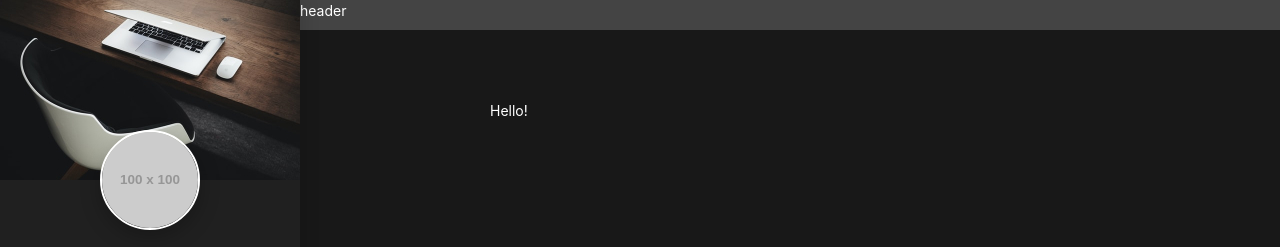
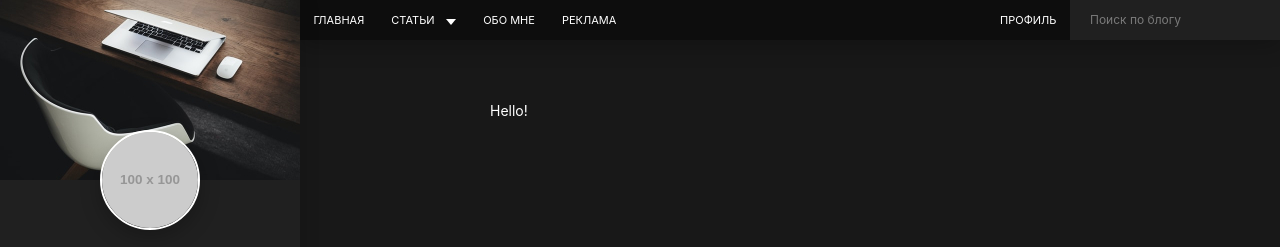
Before and after one commit to RuslanMirets/personal-blog, a website: page src/index.html in a window 1280 px wide. Shown: the top 247 px of the page. Drawn offline with nearby package versions, Linux system fonts and the light colour scheme; files that its build step writes are made by us from their sources; placeholder pictures from the web are drawn by us.

Commit message:
Урок 3

```diff
--- a/src/assets/scss/_vars.scss
+++ b/src/assets/scss/_vars.scss
@@ -1,8 +1,9 @@
 $primary: #202020;
 $secondary: #121212;
 $white: #fff;
-$red: #ED3024;
-$blue: #3137C9;
+$black: #000;
+$red: #ed3024;
+$blue: #3137c9;
 
 $z-index-sidebar: 1000;
 $z-index-header: 1000;
--- a/src/assets/scss/blocks/header.scss
+++ b/src/assets/scss/blocks/header.scss
@@ -1,9 +1,20 @@
 .header {
+    display: flex;
     width: calc(100% - #{$sidebar-width});
-    height: 30px;
-    background-color: #444;
+    background-color: #0d0d0d;
+    box-shadow: 0 5px 22px rgba($black, 0.25);
     position: fixed;
     top: 0;
     right: 0;
     z-index: $z-index-header;
 }
+
+.header__left {
+    width: 60%;
+}
+
+.header__right {
+    width: 40%;
+    display: flex;
+    justify-content: flex-end;
+}
--- /dev/null
+++ b/src/assets/scss/blocks/nav.scss
@@ -0,0 +1,43 @@
+.nav__list {
+    display: flex;
+}
+
+.nav__item {
+    position: relative;
+    &:hover {
+        .nav__link {
+            background-color: $blue;
+        }
+        > .subnav {
+            display: block;
+        }
+    }
+}
+
+.nav__link {
+    display: block;
+    padding: 1.35rem;
+    font-size: 1.1rem;
+    line-height: 1.2;
+    text-transform: uppercase;
+    color: $white;
+    text-decoration: none;
+    transition: background-color 0.2s linear;
+
+    &.has-subnav {
+        position: relative;
+        padding-right: 3.5rem;
+        &::after {
+            content: "";
+            display: block;
+            margin-top: 2px;
+            border-style: solid;
+            border-width: 6px 5px 0 5px;
+            border-color: $white transparent transparent transparent;
+            position: absolute;
+            top: 50%;
+            right: 1.35rem;
+            transform: translateY(-50%);
+        }
+    }
+}
--- /dev/null
+++ b/src/assets/scss/blocks/search.scss
@@ -0,0 +1,19 @@
+.search {
+    width: 100%;
+    max-width: 21rem;
+    background-color: $primary;
+}
+.search__input {
+    display: block;
+    width: 100%;
+    padding: 1.2rem 2rem;
+    background: transparent;
+    border: none;
+    font-family: inherit;
+    font-size: 1.2rem;
+    color: $white;
+
+    &::placeholder {
+        color: rgba($white, 0.4);
+    }
+}
--- /dev/null
+++ b/src/assets/scss/blocks/subnav.scss
@@ -0,0 +1,24 @@
+.subnav {
+    display: none;
+    width: 16.5rem;
+    padding: 0.5rem 0;
+    background-color: $blue;
+    border-radius: 0 0 5px 5px;
+    box-shadow: 0 6px 8px rgba($black, 0.2);
+    position: absolute;
+    top: 100%;
+    left: 0;
+}
+
+.subnav__link {
+    display: block;
+    padding: 0.45rem 1.2rem;
+    font-size: 1.2rem;
+    color: $white;
+    text-decoration: none;
+    transition: background-color 0.2s ease-in-out;
+
+    &:hover {
+        background-color: darken($blue, 5%);
+    }
+}
--- a/src/assets/scss/style.scss
+++ b/src/assets/scss/style.scss
@@ -22,6 +22,9 @@ body {
 
 @import "blocks/page";
 @import "blocks/header";
+@import "blocks/nav";
+@import "blocks/subnav";
+@import "blocks/search";
 @import "blocks/sidebar";
 @import "blocks/main";
 @import "blocks/container";
--- a/src/partials/header.html
+++ b/src/partials/header.html
@@ -1 +1,43 @@
-<header class="header">header</header>
+<header class="header">
+    <div class="header__left">
+        <nav class="nav">
+            <ul class="nav__list">
+                <li class="nav__item">
+                    <a class="nav__link" href="#">Главная</a>
+                </li>
+                <li class="nav__item">
+                    <a class="nav__link has-subnav" href="#">Статьи</a>
+                    <ul class="subnav">
+                        <li>
+                            <a class="subnav__link" href="#">Создание сайтов</a>
+                        </li>
+                        <li>
+                            <a class="subnav__link" href="#">Интернет-маркетинг</a>
+                        </li>
+                        <li>
+                            <a class="subnav__link" href="#">Продвижение видео</a>
+                        </li>
+                    </ul>
+                </li>
+                <li class="nav__item">
+                    <a class="nav__link" href="#">Обо мне</a>
+                </li>
+                <li class="nav__item">
+                    <a class="nav__link" href="#">Реклама</a>
+                </li>
+            </ul>
+        </nav>
+    </div>
+    <div class="header__right">
+        <nav class="nav">
+            <ul class="nav__list">
+                <li class="nav__item">
+                    <a class="nav__link" href="#">Профиль</a>
+                </li>
+            </ul>
+        </nav>
+        <form class="search" action="/" method="POST">
+            <input class="search__input" type="text" placeholder="Поиск по блогу">
+        </form>
+    </div>
+</header>
```
Also changed, not shown: dist/assets/css/style.css, dist/assets/css/style.min.css, dist/index.html.
